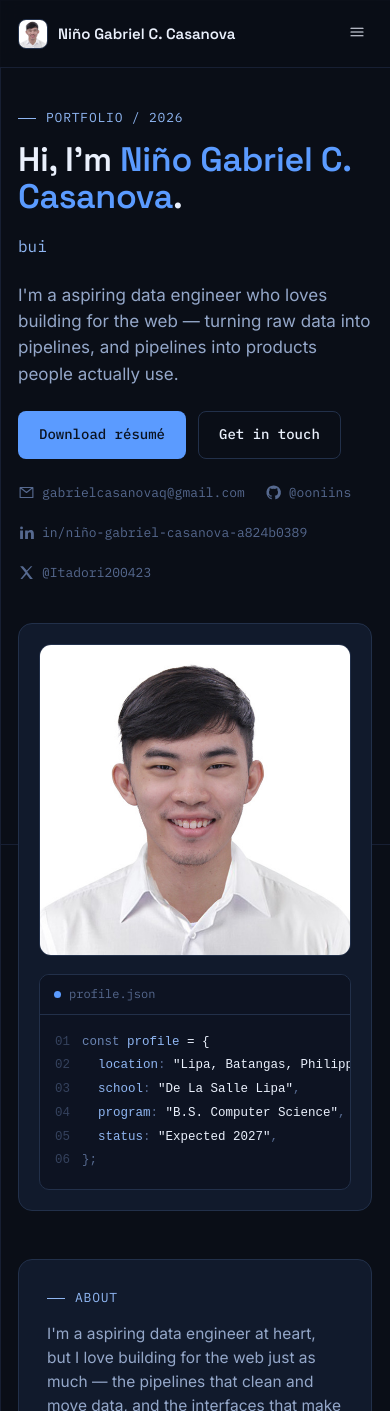
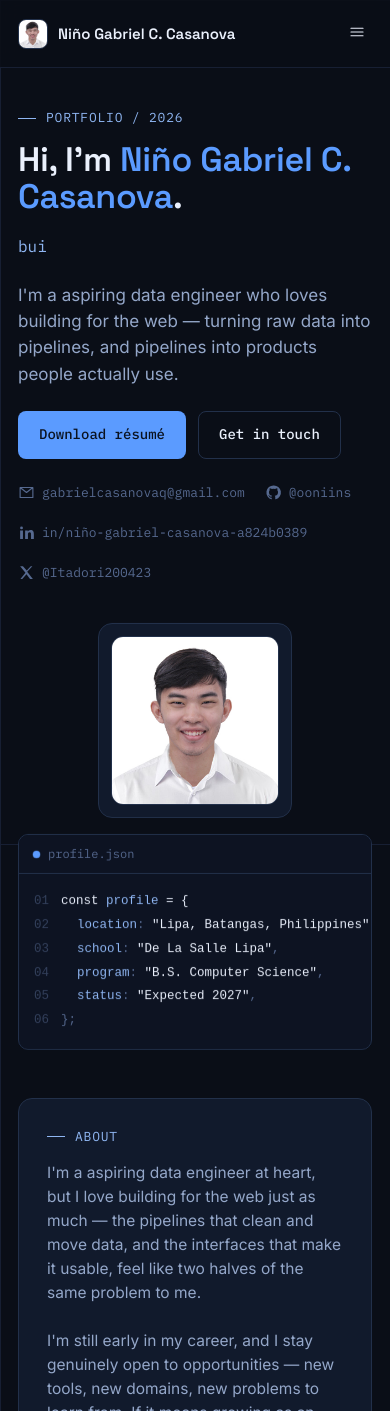
Before and after one commit to ooniins/Casanova_Portfolio, a React (Vite) app: page / in a window 390 px wide. Shown: the top 1411 px of the page. Built offline with nearby package versions, Linux system fonts and the light colour scheme.

Commit message:
Update: Profile pic and personal info

```diff
--- a/src/components/About.css
+++ b/src/components/About.css
@@ -4,7 +4,7 @@
 
 .hero__grid {
   display: grid;
-  grid-template-columns: 1.5fr 1fr;
+  grid-template-columns: 1.15fr 1.35fr;
   gap: 40px;
   align-items: start;
   margin-bottom: 48px;
@@ -81,15 +81,32 @@
   color: var(--ink);
 }
 
+/* ===== Southeast Layout Container ===== */
 .hero__card {
+  display: flex;
+  flex-direction: column;
+  gap: 16px;
+  min-width: 0;
+  margin-left: auto;
+  width: 100%;
+  max-width: 480px;
+}
+
+/* ===== Levitating Profile Picture Placeholder ===== */
+.hero__avatar-panel {
+  flex: 0 0 auto;
+  width: 320px; /* Made your pic a bit bigger! */
+  margin-left: 35px; /* Shifted the pic slightly to the right */
+  align-self: flex-start;
   background: var(--bg-raised);
   border: 1px solid var(--line);
   border-radius: 14px;
-  padding: 20px;
+  padding: 12px;
   min-width: 0;
+  opacity: 0;
+  animation: panel-in 0.5s ease forwards, levitate-panel 6s ease-in-out infinite 0.5s;
 }
 
-/* ===== Large photo placeholder ===== */
 .hero__avatar {
   width: 100%;
   aspect-ratio: 1 / 1;
@@ -98,7 +115,6 @@
   border: 1px solid var(--line);
   display: grid;
   place-items: center;
-  margin-bottom: 18px;
   overflow: hidden;
 }
 
@@ -116,13 +132,75 @@
   color: var(--blue);
 }
 
-/* ===== Code-styled info block ===== */
+/* ===== Compact Code-styled info block ===== */
 .code-card {
+  flex: 0 0 auto;
+  width: 320px; /* Kept compact and neat */
+  align-self: flex-end;
+  margin-top: -38px; /* Tucks beautifully underneath your larger frame */
   border: 1px solid var(--line);
   border-radius: 10px;
   overflow: hidden;
   background: var(--bg-inset);
   min-width: 0;
+  opacity: 0;
+  transform: translateX(14px);
+  animation: card-in 0.55s cubic-bezier(0.16, 1, 0.3, 1) forwards, levitate-card 6s ease-in-out infinite 0.9s;
+  transition: border-color 0.3s ease, box-shadow 0.3s ease;
+}
+
+.code-card:hover {
+  border-color: var(--blue-soft-dim);
+  box-shadow: 0 14px 32px -12px rgba(91, 155, 255, 0.35);
+}
+
+/* ===== Animations ===== */
+@keyframes panel-in {
+  from {
+    opacity: 0;
+    transform: translateX(-14px);
+  }
+  to {
+    opacity: 1;
+    transform: translateX(0);
+  }
+}
+
+@keyframes card-in {
+  to {
+    opacity: 1;
+    transform: translateX(0);
+  }
+}
+
+@keyframes levitate-panel {
+  0%, 100% {
+    transform: translateY(0);
+  }
+  50% {
+    transform: translateY(-8px);
+  }
+}
+
+@keyframes levitate-card {
+  0%, 100% {
+    transform: translateY(0);
+  }
+  50% {
+    transform: translateY(-11px);
+  }
+}
+
+@media (prefers-reduced-motion: reduce) {
+  .hero__avatar-panel,
+  .code-card {
+    animation: none;
+    opacity: 1;
+    transform: none;
+  }
+  .code-card:hover {
+    transform: none;
+  }
 }
 
 .code-card__bar {
@@ -139,6 +217,26 @@
   height: 7px;
   border-radius: 50%;
   background: var(--blue);
+  box-shadow: 0 0 0 0 rgba(91, 155, 255, 0.55);
+  animation: dot-pulse 2.2s ease-out infinite;
+}
+
+@keyframes dot-pulse {
+  0% {
+    box-shadow: 0 0 0 0 rgba(91, 155, 255, 0.45);
+  }
+  70% {
+    box-shadow: 0 0 0 6px rgba(91, 155, 255, 0);
+  }
+  100% {
+    box-shadow: 0 0 0 0 rgba(91, 155, 255, 0);
+  }
+}
+
+@media (prefers-reduced-motion: reduce) {
+  .code-card__dot {
+    animation: none;
+  }
 }
 
 .code-card__path {
@@ -258,3 +356,27 @@
     grid-template-columns: 1fr;
   }
 }
+
+@media (max-width: 640px) {
+  .hero__card {
+    flex-direction: column;
+    gap: 16px;
+    margin-left: 0;
+    max-width: 100%;
+    align-items: center;
+  }
+  .hero__avatar-panel {
+    flex-basis: auto;
+    width: 55%;
+    max-width: 240px;
+    margin-left: 0;
+    align-self: center;
+  }
+  .code-card {
+    flex-basis: auto;
+    width: 100%;
+    max-width: 100%;
+    align-self: stretch;
+    margin-top: 0;
+  }
+}
--- a/src/components/About.jsx
+++ b/src/components/About.jsx
@@ -25,7 +25,6 @@ export default function About() {
             <a className="btn btn--primary" href={profile.resumeUrl} download>
               Download résumé
             </a>
-
             <a
               className="btn btn--ghost"
               href="#contact"
@@ -40,9 +39,6 @@ export default function About() {
 
           <ul className="hero__socials">
             {socials.map((s) => {
-              // Same fix as the Contact section: route the email entry through
-              // Gmail compose instead of a bare mailto:, which leaves a blank
-              // tab open if the visitor has no default mail app configured.
               const href = s.icon === "mail" ? `https://mail.google.com/mail/?view=cm&fs=1&to=${encodeURIComponent(s.value)}` : s.href;
               return (
                 <li key={s.label}>
@@ -57,12 +53,14 @@ export default function About() {
         </div>
 
         <aside className="hero__card">
+          <div className="hero__avatar-panel">
             <div className="hero__avatar">
               {profile.avatarUrl ? (
                 <img src={profile.avatarUrl} alt={profile.name} className="hero__avatar-img" />
               ) : (
                 <span className="hero__avatar-fallback">{profile.avatarInitial}</span>
               )}
+            </div>
           </div>
 
           <div className="code-card">
@@ -76,7 +74,7 @@ export default function About() {
                 <span className="code-line" style={{ "--delay": "0ms" }}>
                   <span className="code-line__num">01</span>
                   <span className="code-line__content">
-                    <span className="code-tok-kw">const</span> <span className="code-tok-var">profile</span> = {"{"}
+                    const <span className="code-tok-var">profile</span> = {"{"}
                   </span>
                 </span>
 
```
Lines whose indentation alone changed are shown as unchanged.
